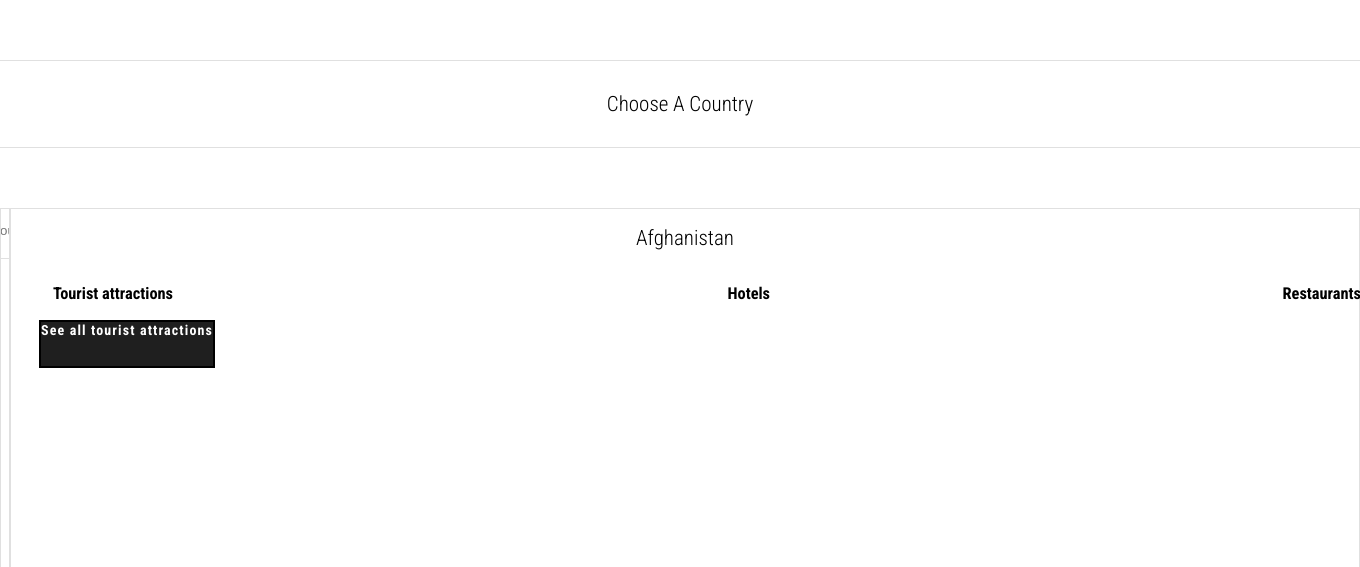
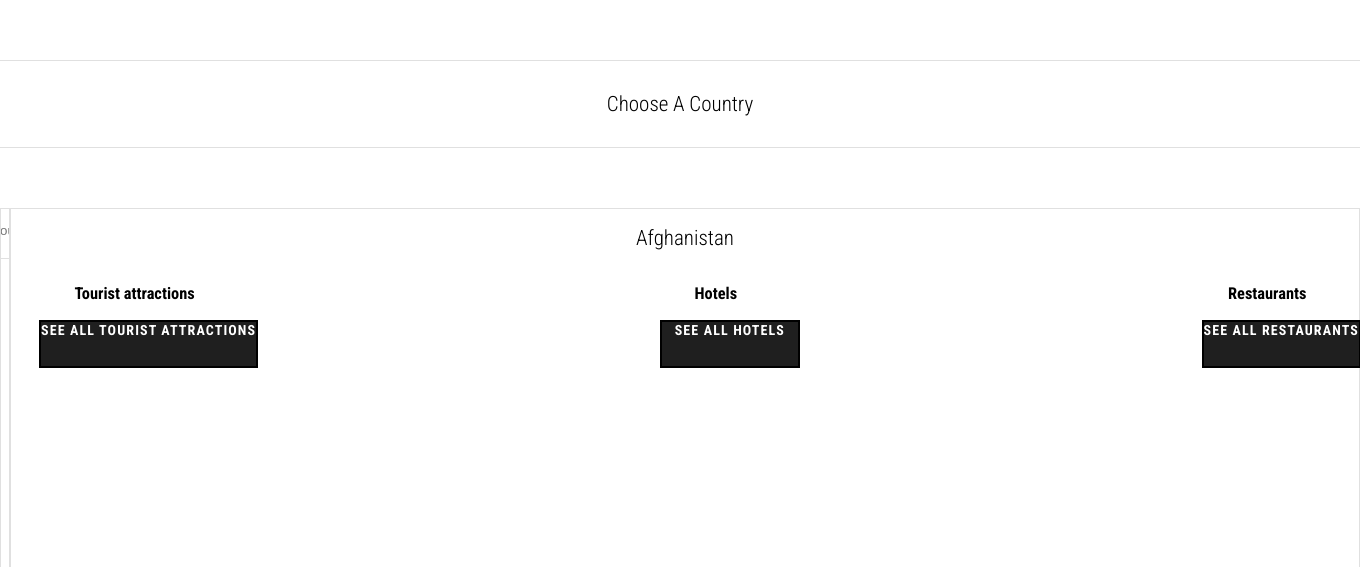
Before and after one commit to KirGorbunov/tripper, a Django app: page / in a window 1360 px wide. Shown: the part 1176-1743 px from the top of the page. Run offline with Django 4.2, Linux system fonts and the light colour scheme; data that the repository does not hold is empty.

Commit message:
feat: add buttons in index see more ...

```diff
--- a/google_trip/templates/google_trip/index.html
+++ b/google_trip/templates/google_trip/index.html
@@ -12,15 +12,13 @@
         </div>
         <div class="places">
             <div class="index_img">
-                <a href="/tourist-attractions/3904/"><img src="/media/index_image/tourist_attraction.jpg"
-                                                          alt="Iguazu Falls"></a>
+                <a href="/tourist-attractions/3904/"><img src="/media/index_image/tourist_attraction.jpg" alt="Iguazu Falls"></a>
             </div>
             <div class="index_img">
                 <a href="/hotels/4674/"><img src="/media/index_image/hotel.jpg" alt="Burj Al-Arab Hotel"></a>
             </div>
             <div class="index_img">
-                <a href="/restaurants/7828/"><img src="/media/index_image/restaurant.jpg"
-                                                  alt="Geranium Restaurants"></a>
+                <a href="/restaurants/7828/"><img src="/media/index_image/restaurant.jpg" alt="Geranium Restaurants"></a>
             </div>
         </div>
     </div>
@@ -52,8 +50,7 @@
                         {% if attr.photo %}
                         <div class="one-place">
                             <div class="name"><a href={% url 'view_attraction' attr.pk %}>{{ attr.name|safe }}</a></div>
-                            <div class="photo"><a href={% url 'view_attraction' attr.pk %}><img
-                                    src="{{ attr.photo.url }}" alt=""></a></div>
+                            <div class="photo"><a href={% url 'view_attraction' attr.pk %}><img src="{{ attr.photo.url }}" alt=""></a></div>
                             <div class="rating">
                                 <div class="rating__item">★</div>
                                 <div class="rating__body">
@@ -66,8 +63,8 @@
                         </div>
                         {% endif %}
                         {% endfor %}
-                        <a class="base_button" href="#">
-                            <span class="base_button_span choose_button">See all tourist attractions</span>
+                        <a class="base_button choose_button" href="#">
+                            <span class="base_button_span">SEE ALL TOURIST ATTRACTIONS</span>
                         </a>
                     </div>
                     <div class="country-one-category hotels">
@@ -76,8 +73,7 @@
                         {% if hotel.photo %}
                         <div class="one-place">
                             <div class="name"><a href={% url 'view_hotel' hotel.pk %}>{{ hotel.name|safe }}</a></div>
-                            <div class="photo"><a href={% url 'view_hotel' hotel.pk %}><img src="{{ hotel.photo.url }}"
-                                                                                            alt=""></a></div>
+                            <div class="photo"><a href={% url 'view_hotel' hotel.pk %}><img src="{{ hotel.photo.url }}" alt=""></a></div>
                             <div class="rating">
                                 <div class="rating__item">★</div>
                                 <div class="rating__body">
@@ -90,16 +86,17 @@
                         </div>
                         {% endif %}
                         {% endfor %}
+                        <a class="base_button choose_button" href="#">
+                            <span class="base_button_span">SEE ALL HOTELS</span>
+                        </a>
                     </div>
                     <div class="country-one-category restaurants">
                         <h3>Restaurants</h3>
                         {% for restaurant in restaurants %}
                         {% if restaurant.photo %}
                         <div class="one-place">
-                            <div class="name"><a href={% url 'view_restaurant' restaurant.pk %}>{{ restaurant.name|safe
-                                }}</a></div>
-                            <div class="photo"><a href={% url 'view_restaurant' restaurant.pk %}><img
-                                    src="{{ restaurant.photo.url }}" alt=""></a></div>
+                            <div class="name"><a href={% url 'view_restaurant' restaurant.pk %}>{{ restaurant.name|safe }}</a></div>
+                            <div class="photo"><a href={% url 'view_restaurant' restaurant.pk %}><img src="{{ restaurant.photo.url }}" alt=""></a></div>
                             <div class="rating">
                                 <div class="rating__item">★</div>
                                 <div class="rating__body">
@@ -112,11 +109,12 @@
                         </div>
                         {% endif %}
                         {% endfor %}
+                        <a class="base_button choose_button" href="#">
+                            <span class="base_button_span">SEE ALL RESTAURANTS</span>
+                        </a>
                     </div>
-                    <script src={% static
-                    "google_trip/js/index.js" %}></script>
-                    <script src={% static
-                    "google_trip/js/rating.js" %}></script>
+                    <script src={% static "google_trip/js/index.js" %}></script>
+                    <script src={% static "google_trip/js/rating.js" %}></script>
                 </div>
             </div>
         </div>
```
Also changed, not shown: google_trip/static/google_trip/css/styles.css (+12 -3 lines).
